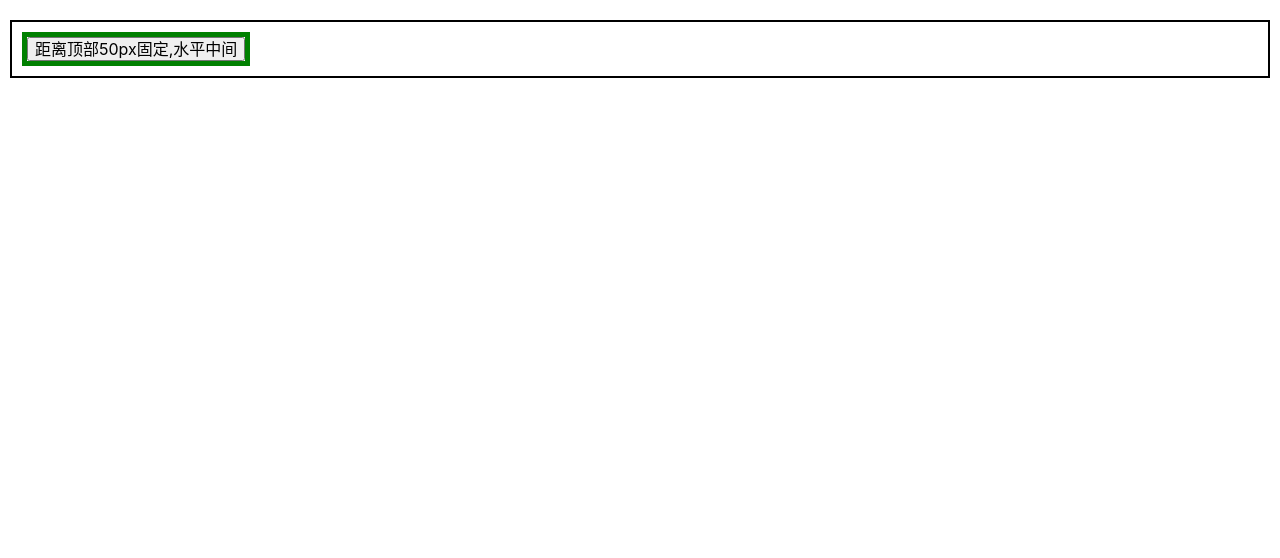
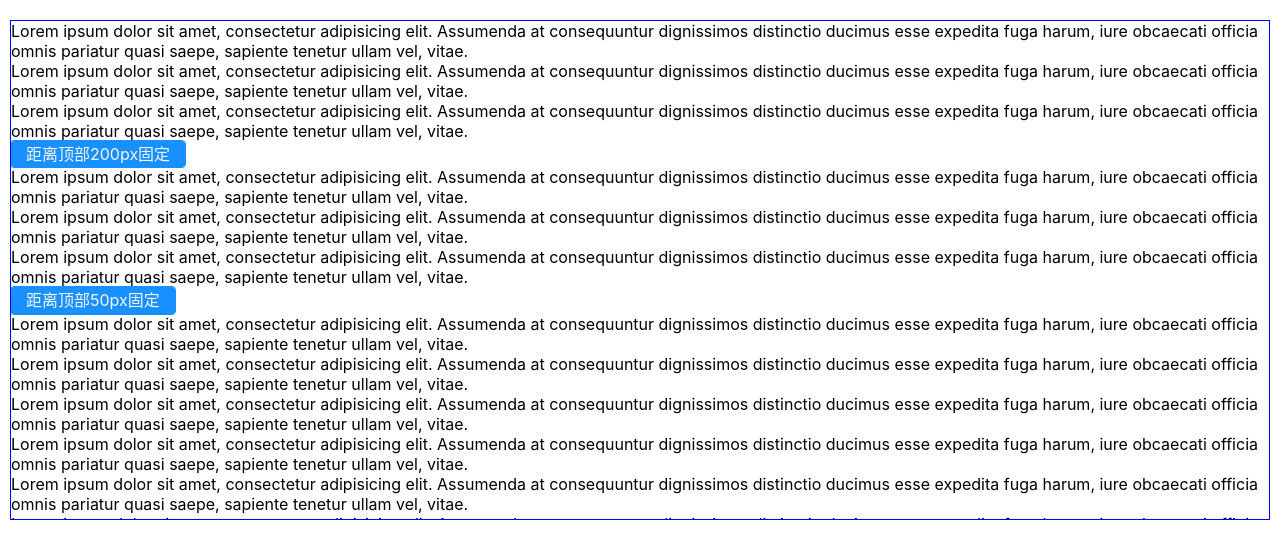
Before and after one commit to leigp555/hut-ui, a Vue app: page / in a window 1280 px wide. Shown: the top 558 px of the page. Built offline with nearby package versions, Linux system fonts and the light colour scheme.

Commit message:
feat: 完成affix组件

```diff
--- a/src/eg/AffixEg.vue
+++ b/src/eg/AffixEg.vue
@@ -1,18 +1,39 @@
 <template>
   <div class="wrap">
-    <Affix :offsetTop="100">
-      <button>距离顶部50px固定,水平中间</button>
+    <p v-for="item in 3" :key="item">
+      Lorem ipsum dolor sit amet, consectetur adipisicing elit. Assumenda at
+      consequuntur dignissimos distinctio ducimus esse expedita fuga harum, iure
+      obcaecati officia omnis pariatur quasi saepe, sapiente tenetur ullam vel, vitae.
+    </p>
+    <Affix :offsetTop="200">
+      <Button>距离顶部200px固定</Button>
     </Affix>
+
+    <p v-for="item in 3" :key="item">
+      Lorem ipsum dolor sit amet, consectetur adipisicing elit. Assumenda at
+      consequuntur dignissimos distinctio ducimus esse expedita fuga harum, iure
+      obcaecati officia omnis pariatur quasi saepe, sapiente tenetur ullam vel, vitae.
+    </p>
+    <Affix :offsetTop="50">
+      <Button>距离顶部50px固定</Button>
+    </Affix>
+    <p v-for="item in 10" :key="item">
+      Lorem ipsum dolor sit amet, consectetur adipisicing elit. Assumenda at
+      consequuntur dignissimos distinctio ducimus esse expedita fuga harum, iure
+      obcaecati officia omnis pariatur quasi saepe, sapiente tenetur ullam vel, vitae.
+    </p>
   </div>
 </template>
 
 <script setup lang="ts">
 import Affix from '@/lib/affix/Affix.vue'
+import Button from '@/lib/button/Button.vue'
 </script>
 
 <style lang="scss">
-body {
-  border: 2px solid red;
-  height: 200vh;
+.wrap {
+  border: 1px solid blue;
+  height: 500px;
+  overflow-y: scroll;
 }
 </style>
--- a/src/lib/affix/Affix.vue
+++ b/src/lib/affix/Affix.vue
@@ -1,76 +1,62 @@
 <template>
-  <div
-    class="ui-affix-wrap"
-    ref="containerRef"
-    :class="{ fixed: shouldFixed }"
-    :style="{
-      justifyContent: rowPosition,
-      top: `${offsetTop}px`,
-      left: `${leftPosition}px`
-    }"
-  >
-    <div class="ui-affix-inner" ref="contentRef" @scroll="xx">
+  <!--  外层元素不能删除，需要踏占位,这点很重要-->
+  <div class="ui-affix-wrap" ref="containerRef">
+    <div
+      ref="innerRef"
+      class="ui-affix-inner"
+      :style="{ top: `${offsetTop}px` }"
+      :class="{ fixed: shouldFix }"
+    >
       <slot />
     </div>
   </div>
 </template>
 
 <script lang="ts" setup>
-import { withDefaults, defineProps, toRefs, ref, onMounted, onUnmounted } from 'vue'
+import { withDefaults, defineProps, ref, onMounted, onUnmounted } from 'vue'
 
 const props = withDefaults(
   defineProps<{
-    container?: HTMLElement
     offsetTop?: number
-    rowPosition?: 'start' | 'center' | 'end'
   }>(),
   {
-    container: document.body,
-    offsetTop: 100,
-    rowPosition: 'start'
+    offsetTop: 50
   }
 )
-const { container, offsetTop, rowPosition } = toRefs(props)
 
 const containerRef = ref<HTMLDivElement | null>(null)
-const contentRef = ref<HTMLDivElement | null>(null)
-const leftPosition = ref<number>(0)
-const shouldFixed = ref(false)
+const innerRef = ref<HTMLDivElement | null>(null)
+const initHeight = ref<number>(0)
+const shouldFix = ref<boolean>(false)
 
-const scrollHandle = () => {
-  console.log('执行了')
-  const { top } = containerRef.value!.getBoundingClientRect()
-  if (top < offsetTop!) shouldFixed.value = true
-  if (top > offsetTop!) shouldFixed.value = false
+const containerScroll = () => {
+  const containerTop = containerRef.value!.getBoundingClientRect().top
+  // 保留原位置的高度
+  initHeight.value = innerRef.value!.getBoundingClientRect().height
+  containerRef.value!.style.height = `${initHeight.value}px`
+  if (containerTop < props.offsetTop) {
+    shouldFix.value = true
+  } else if (containerTop > props.offsetTop) {
+    shouldFix.value = false
+  }
 }
-
 onMounted(() => {
-  const { left } = contentRef.value!.getBoundingClientRect()
-  leftPosition.value = left
-  if (container.value) {
-    containerRef.value.addEventListener('scroll', scrollHandle)
-  }
+  containerRef.value!.parentNode.addEventListener('scroll', containerScroll)
 })
 onUnmounted(() => {
-  window.removeEventListener('scroll', scrollHandle)
+  window.removeEventListener('scroll', containerScroll)
 })
-
-const xx = () => {
-  console.log('滚动了')
-}
 </script>
 
 <style lang="scss">
 .ui-affix-wrap {
   display: flex;
-  border: 2px solid black;
-  padding: 10px;
-  &.fixed {
+  background-color: inherit;
+  > .ui-affix-inner {
+    flex-grow: 10;
+  }
+  > .ui-affix-inner.fixed {
     position: fixed;
-  }
-  > .ui-affix-inner {
-    border: 5px solid green;
-    display: inline-block;
   }
 }
 </style>
```
